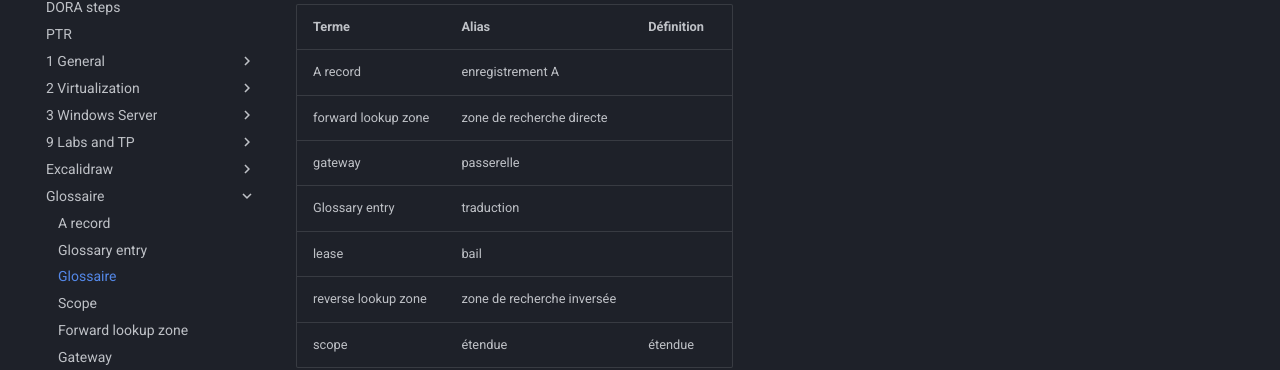
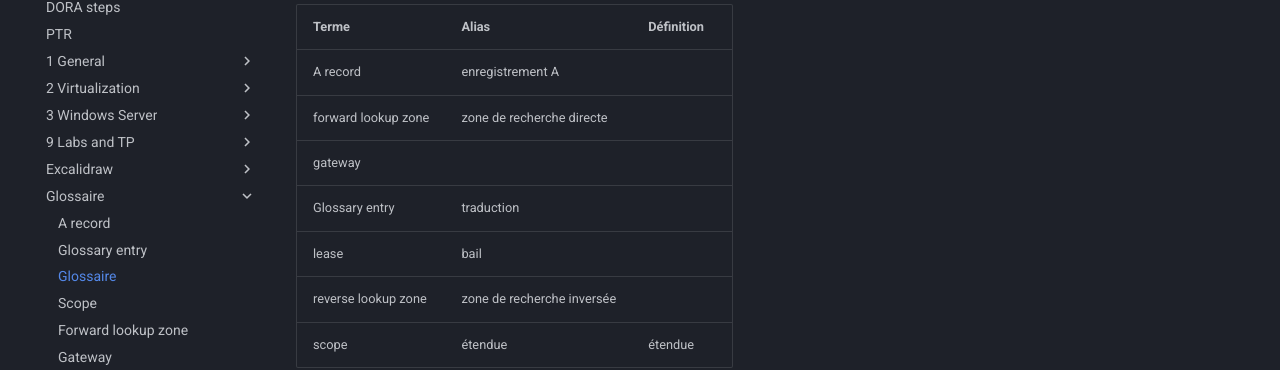
Before and after one commit to Natalshadow/TSSR_Doc, an MkDocs documentation site: the page built from docs/Glossaire/Index.md, in a window 1280 px wide. Shown: the part 176-546 px from the top of the page. Built offline with MkDocs 1.6.1 and Material for MkDocs 9.7.7, drawn with Linux system fonts in a browser that asks for light colours.

Commit message:
vault backup: 2026-10-06 12:39:42

```diff
--- a/docs/Glossaire/Index.md
+++ b/docs/Glossaire/Index.md
@@ -4,7 +4,7 @@
 |---|---|---|
 | A record | enregistrement A |  |
 | forward lookup zone | zone de recherche directe |  |
-| gateway | passerelle |  |
+| gateway |  |  |
 | Glossary entry | traduction |  |
 | lease | bail |  |
 | reverse lookup zone | zone de recherche inversée |  |
```
Also changed, not shown: docs/Glossaire/gateway.md (+1 -1 lines), docs/.obsidian/workspace.json.
